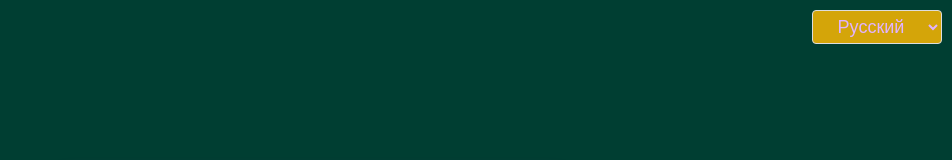
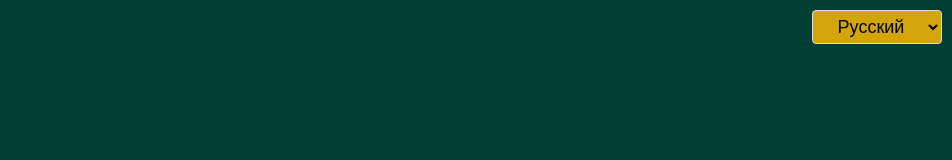
Before and after one commit to Bionik9013/hamster, a plain HTML site: page index.html in a window 1280 px wide. Shown: the top 160 px of the page, without its empty margins (328-1280 px from the left). Drawn offline with Linux system fonts and the light colour scheme.

Commit message:
Update styles.css

```diff
--- a/styles.css
+++ b/styles.css
@@ -211,7 +211,7 @@ select option {
 
 #languageSelect {
     background-color: #d4a509;
-    color: #e0b3ff;
+    color: #000000;
     border: 1px solid #ddd;
     border-radius: 4px;
     padding: 5px;
```
